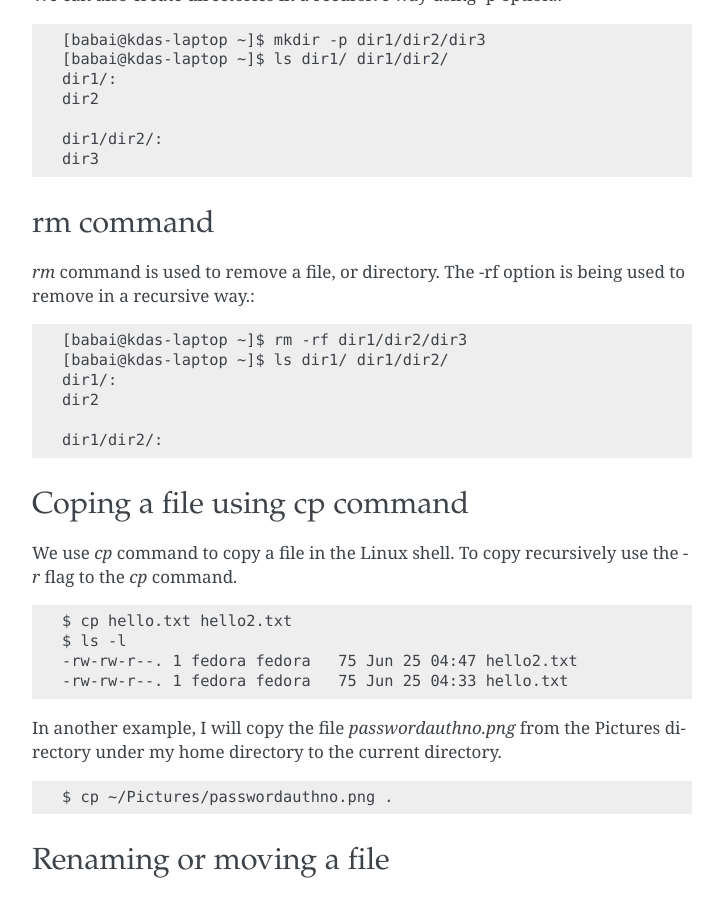
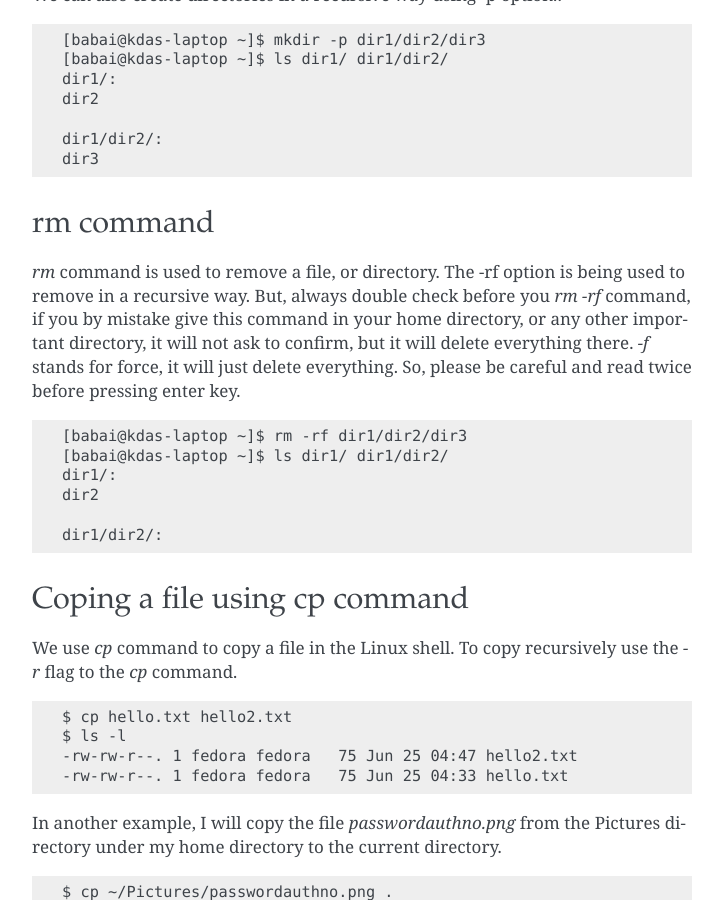
Before and after one commit to kushaldas/lym, a Sphinx documentation site: the page built from docs/startingcommands.rst, in a window 1280 px wide and 900 px high, scrolled down 3562 px. Shown: the whole window, without its empty margins (388-1111 px from the left). Built offline with Sphinx 7.4.7, drawn with Linux system fonts in a browser that asks for light colours; a script that is not in the unit is left out.

Commit message:
rm -rf is dangerous

```diff
--- a/docs/startingcommands.rst
+++ b/docs/startingcommands.rst
@@ -167,7 +167,11 @@ We can also create directories in a recursive way using -p option.::
 rm command
 ----------
 
-*rm* command is used to remove a file, or directory. The -rf option is being used to remove in a recursive way.::
+*rm* command is used to remove a file, or directory. The -rf option is being used to remove in a recursive way.
+But, always double check before you *rm -rf* command, if you by mistake give this command in your home directory,
+or any other important directory, it will not ask to confirm, but it will delete everything there.
+*-f* stands for force, it will just delete everything. So, please be careful and read twice before pressing enter key.
+::
 
     [babai@kdas-laptop ~]$ rm -rf dir1/dir2/dir3
     [babai@kdas-laptop ~]$ ls dir1/ dir1/dir2/
```
